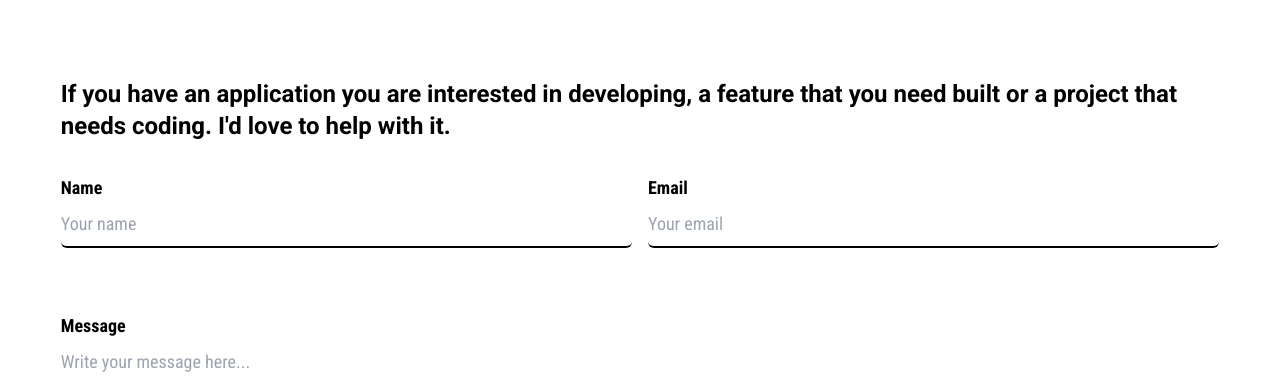
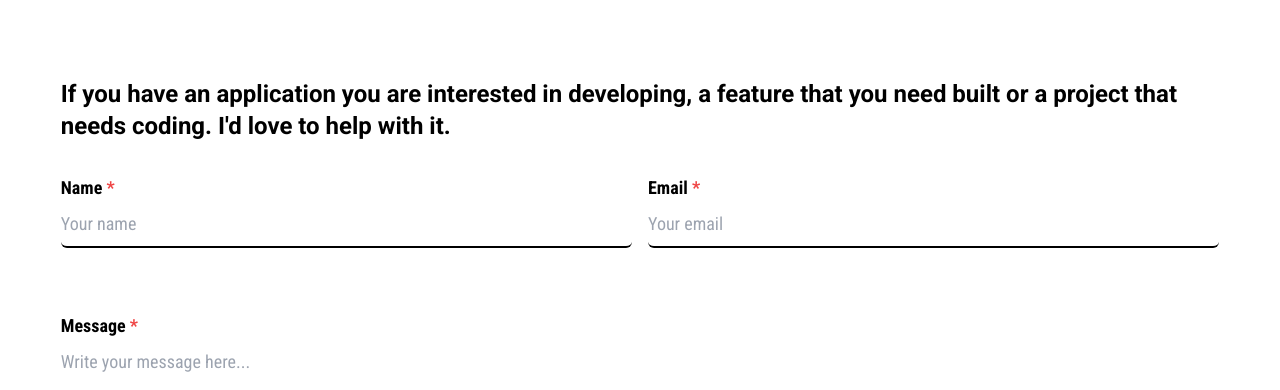
Before and after one commit to katarighe/my-portfolio-website, a React (Vite) app: page /contact in a window 1280 px wide. Shown: the part 894-1284 px from the top of the page. Built offline with nearby package versions, Linux system fonts and the light colour scheme.

Commit message:
Add the red dot and link the form

```diff
--- a/src/pages/Contact.jsx
+++ b/src/pages/Contact.jsx
@@ -15,11 +15,11 @@ function Contact() {
             feature that you need built or a project that needs coding. I&apos;d
             love to help with it.
           </h2>
-          <form action="/submit-form" method="post" className="mt-8">
+          <form action="https://formspree.io/f/mlekylyd" method="post" className="mt-8">
             <div className="grid grid-cols-1 gap-10 md:grid-cols-2 md:gap-4">
               <label htmlFor="name" className="form-control w-full">
                 <span className="label-text text-lg font-bold font-robotoCondensed">
-                  Name
+                  Name<span className="text-red-500"> * </span>
                 </span>
                 <input
                   id="name"
@@ -32,7 +32,7 @@ function Contact() {
               </label>
               <label htmlFor="email" className="form-control w-full">
                 <span className="label-text text-lg font-bold font-robotoCondensed">
-                  Email
+                  Email<span className="text-red-500"> * </span>
                 </span>
                 <input
                   id="email"
@@ -49,7 +49,7 @@ function Contact() {
               className="form-control w-full mt-10 md:mt-16"
             >
               <span className="label-text text-lg font-bold font-robotoCondensed">
-                Message
+                Message<span className="text-red-500"> * </span>
               </span>
               <textarea
                 id="message"
```
